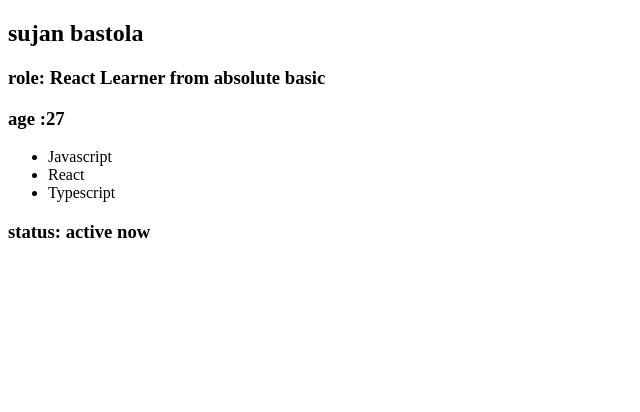
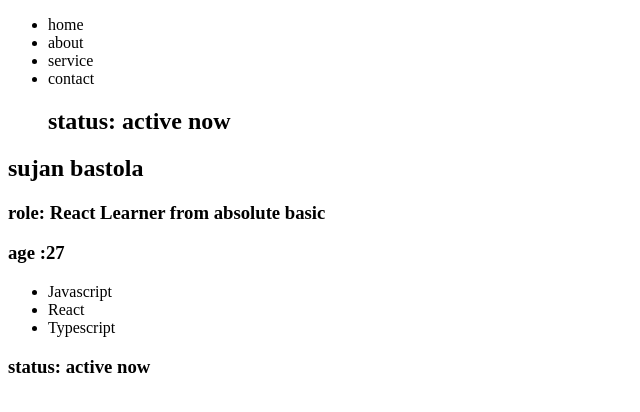
Before and after one commit to sujanbastola/7days_React_course, a React (Vite) app: page / in a window 1280 px wide. Shown: the top 412 px of the page, without its empty margins (0-640 px from the left). Built offline with nearby package versions, Linux system fonts and the light colour scheme.

Commit message:
day1 work with componens and jsx

```diff
--- a/src/App.tsx
+++ b/src/App.tsx
@@ -1,3 +1,4 @@
+import Header from "./components/header";
 const App = () => {
   const name = "sujan bastola";
   const age = 27;
@@ -5,6 +6,7 @@
   const isonline = true
   return(
     <>
+    <Header></Header>
     <main>
       <section>
         <h1>{name}</h1>
--- /dev/null
+++ b/src/components/Header.tsx
@@ -0,0 +1,13 @@
+const Header = () => {
+  const islogin = true
+  return(
+    <ul>
+      <li>home</li>
+      <li>about</li>
+      <li>service</li>
+      <li>contact</li>
+      <h2>status: {islogin ? "active now": "login as guest"}</h2>
+    </ul>
+  );
+}
+export default Header
```
